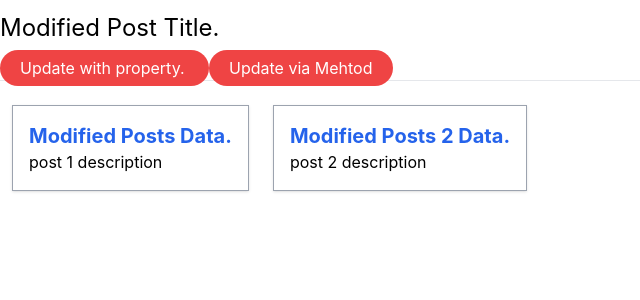
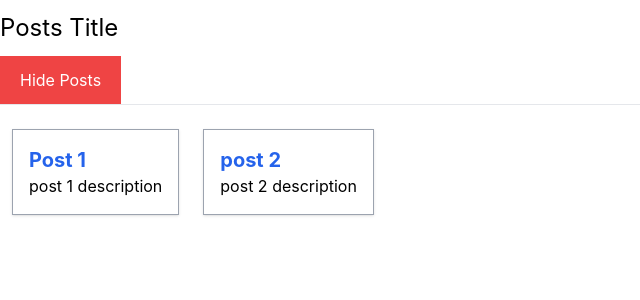
Before and after one commit to Rajkiran426/React, a React (Create React App) app in the folder my-app/: page / in a window 1280 px wide. Shown: the top 300 px of the page, without its empty margins (0-640 px from the left). Built offline with nearby package versions, Linux system fonts and the light colour scheme.

Commit message:
toggle button

```diff
--- a/my-app/src/components/Posts/Post.js
+++ b/my-app/src/components/Posts/Post.js
@@ -25,64 +25,39 @@ class Posts extends Component {
             { title: 'post 2', description: 'post 2 description' }
         ],
         postTitle: 'Posts Title',
+        showPosts: true,
     };
-
-    updateTitleHandller(title, e){
-        e.preventDefault();
-        console.log('updatein title');
-        console.log(this);
+    togglePostHandller  = () =>{
         this.setState({
-            postTitle: title,
+            showPosts: !this.state.showPosts,
         });
-    };
-
-    titleHandller = (title, e) =>{
-        e.preventDefault();
-        console.log('updatein title via property function');
-        console.log(this);
-        this.setState({
-            postTitle: title,
-        });
-    };
+    }
 
     render() {
-        setTimeout(() => {
-            console.log('Modifying.');
-            // this.state.posts[0].title = 'Modified Post';
-            const posts = [...this.state.posts];
-            posts[0].title = 'Modified Posts Data.';
-            posts[1].title = 'Modified Posts 2 Data.';
-
-            this.setState({
-                posts,
-            });
-
-            this.setState({
-                postTitle: 'Modified Post Title.',
-            });
-
-        }, 3000);
+        let posts = null;
+        if(this.state.showPosts){
+            posts = (
+                <div className='flex my-3'>
+                    <SinglePost title={this.state.posts[0].title} description={this.state.posts[0].description} />
+                    <SinglePost title={this.state.posts[1].title} description={this.state.posts[1].description} />
+                </div>
+            );
+        }
         return (
             <div>
                 <h2 className='text-2xl my-3 '>{this.state.postTitle}</h2>
 
                 <div>
-                <a
-                    href='http://google.com'
-                    onClick={this.titleHandller.bind(this, 'Raj Web Dev')}
-                    className='px-5 py-2 bg-red-500 rounded-3xl text-white' >
-                    Update with property. </a>
-                    <a
-                    href='http://google.com'
-                    onClick={this.updateTitleHandller.bind(this, 'Modified')}
-                    className='px-5 py-2 bg-red-500 rounded-3xl text-white' >
-                    Update via Mehtod </a>
-                     </div>
+                    <button onClick={this.togglePostHandller} className='px-5 py-3 bg-red-500 text-white' >
+                        {this.state.showPosts ? 'Hide Posts' : 'Show Posts'}
+                        </button>
+                </div>
                 <hr />
-                <div className='flex my-3'>
+                {this.state.showPosts ?
+                (<div className='flex my-3'>
                     <SinglePost title={this.state.posts[0].title} description={this.state.posts[0].description} />
                     <SinglePost title={this.state.posts[1].title} description={this.state.posts[1].description} />
-                </div>
+                </div>) :null}
             </div>
         );
     }
```
